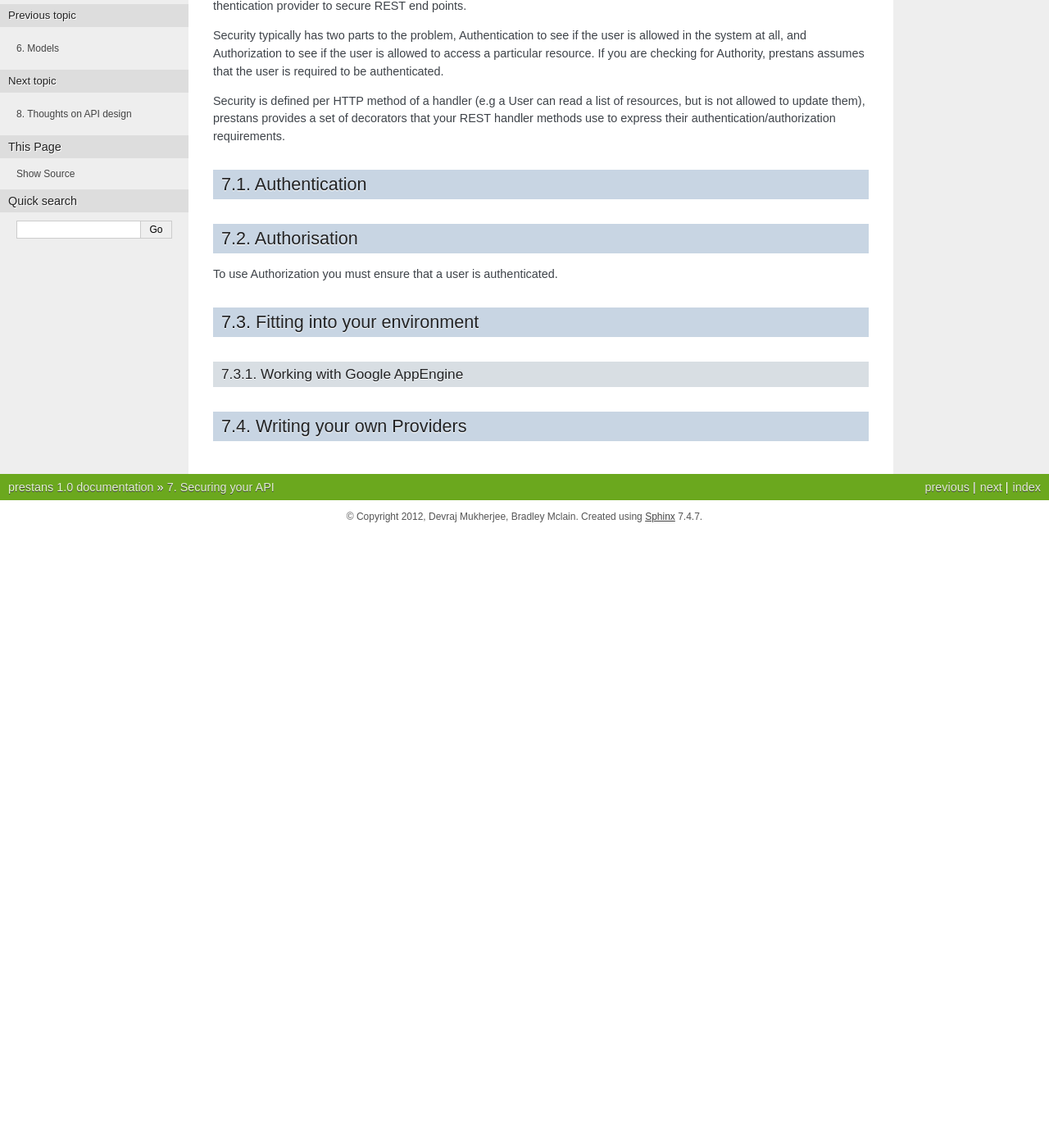
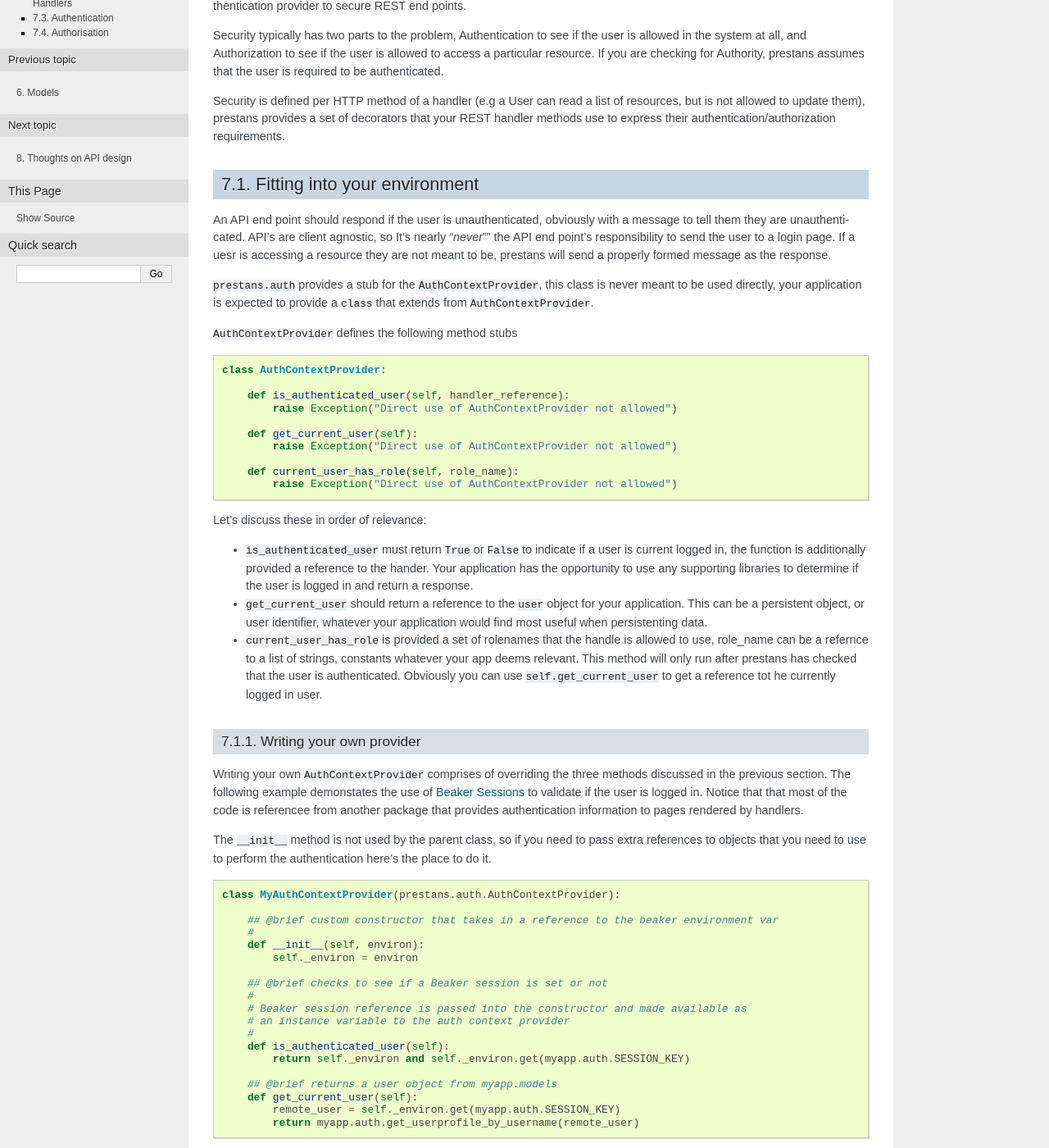
Before and after one commit to anomaly/prestans-docs, a Sphinx documentation site: the page built from source/authentication.rst, in a window 1280 px wide and 1400 px high, scrolled down 257 px. Shown: the whole window at 82% size. Built offline with Sphinx 7.4.7, drawn with Linux system fonts in a browser that asks for light colours; before the commit the page ends 907 px from its top, so only the background shows below that; some of the changed text lies outside the part shown.

Commit message:
Appengine introduction to authentication, beaker authentication

```diff
--- a/source/authentication.rst
+++ b/source/authentication.rst
@@ -10,22 +10,84 @@ Security typically has two parts to the problem, Authentication to see if the us
 
 Security is defined per HTTP method of a handler (e.g a User can read a list of resources, but is not allowed to update them), prestans provides a set of decorators that your REST handler methods use to express their authentication/authorization requirements.
 
+Fitting into your environment
+=============================
+
+An API end point should respond if the user is unauthenticated, obviously with a message to tell them they are unauthenticated. API's are client agnostic, so It's nearly "*never*"" the API end point's responsibility to send the user to a login page. If a uesr is accessing a resource they are not meant to be, prestans will send a properly formed message as the response.
+
+``prestans.auth`` provides a stub for the ``AuthContextProvider``, this class is never meant to be used directly, your application is expected to provide a ``class`` that extends from ``AuthContextProvider``.
+
+``AuthContextProvider`` defines the following method stubs
+
+.. code-block:: python
+
+    class AuthContextProvider:
+
+        def is_authenticated_user(self, handler_reference):
+            raise Exception("Direct use of AuthContextProvider not allowed")
+
+        def get_current_user(self):
+            raise Exception("Direct use of AuthContextProvider not allowed")
+
+        def current_user_has_role(self, role_name):
+            raise Exception("Direct use of AuthContextProvider not allowed")
+
+Let's discuss these in order of relevance:
+
+* ``is_authenticated_user`` must return ``True`` or ``False`` to indicate if a user is current logged in, the function is additionally provided a reference to the hander. Your application has the opportunity to use any supporting libraries to determine if the user is logged in and return a response.
+
+* ``get_current_user`` should return a reference to the ``user`` object for your application. This can be a persistent object, or user identifier, whatever your application would find most useful when persistenting data.
+
+* ``current_user_has_role`` is provided a set of rolenames that the handle is allowed to use, role_name can be a refernce to a list of strings, constants whatever your app deems relevant. This method will only run after prestans has checked that the user is authenticated. Obviously you can use ``self.get_current_user`` to get a reference tot he currently logged in user.
+
+Writing your own provider
+-------------------------
+
+Writing your own ``AuthContextProvider`` comprises of overriding the three methods discussed in the previous section. The following example demonstates the use of `Beaker Sessions <http://beaker.groovie.org>`_ to validate if the user is logged in. Notice that that most of the code is referencee from another package that provides authentication information to pages rendered by handlers.
+
+The ``__init__`` method is not used by the parent class, so if you need to pass extra references to objects that you need to use to perform the authentication here's the place to do it.
+
+.. code-block:: python
+
+    class MyAuthContextProvider(prestans.auth.AuthContextProvider):
+
+        ## @brief custom constructor that takes in a reference to the beaker environment var
+        #
+        def __init__(self, environ):
+            self._environ = environ
+
+        ## @brief checks to see if a Beaker session is set or not
+        #
+        # Beaker session reference is passed into the constructor and made available as
+        # an instance variable to the auth context provider
+        #
+        def is_authenticated_user(self):
+            return self._environ and self._environ.get(myapp.auth.SESSION_KEY)
+
+        ## @brief returns a user object from myapp.models
+        def get_current_user(self):
+            remote_user = self._environ.get(myapp.auth.SESSION_KEY)
+            return myapp.auth.get_userprofile_by_username(remote_user)
+
+
+Working with Google AppEngine
+-----------------------------
+
+prestans ships with an inbuilt provider for Google AppEngine. AppEngine is a WSGI environment and has a very fixed authentication mechanism. This is encapsulated ``prestans.ext.appengine.AppEngineAuthContextProvider``. The AppEngine AuthContextProvider implements support for OAuth and Google account authentication.
+
+Obviously this does not implement the ``current_user_has_role``, if you wish to support role based authorization you must extend ``prestans.ext.appengine.AppEngineAuthContextProvider`` and implement this method.
+
+Joining AuthContextProvider to Handlers
+=======================================
+
 Authentication
 ==============
 
-
+@prestans.auth.login_required
 
 Authorisation
 =============
 
 To use Authorization you must ensure that a user is authenticated.
 
-Fitting into your environment
-=============================
-
-
-Working with Google AppEngine
------------------------------
-
-Writing your own Providers
-==========================
+@prestans.auth.role_required(role_names)
```
